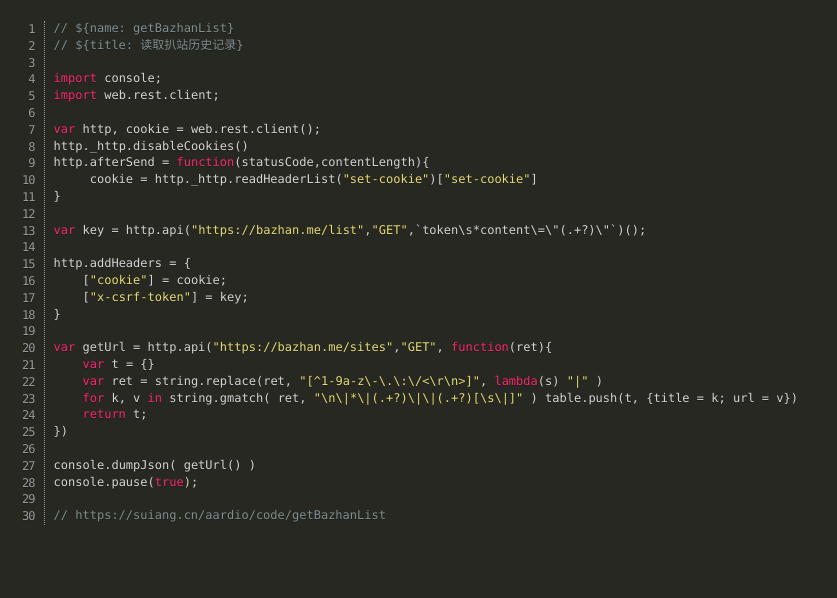
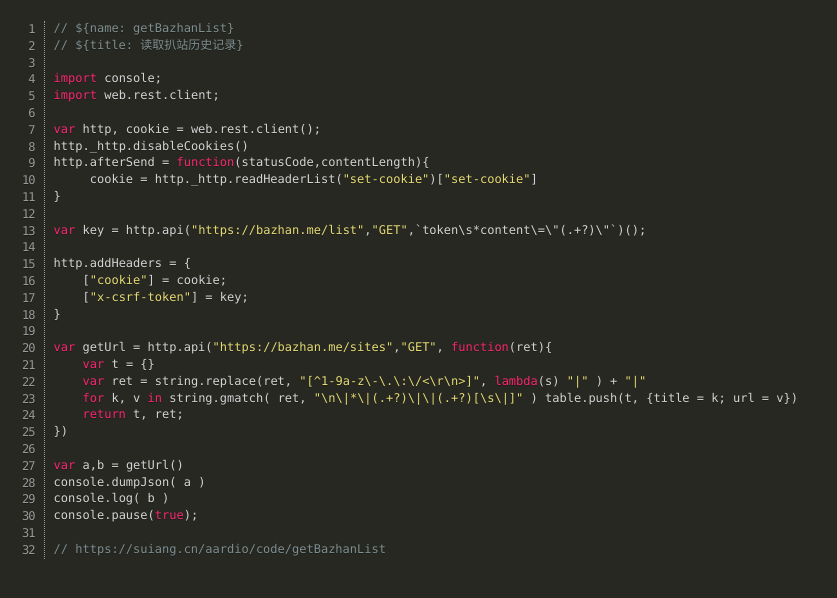
Before and after one commit to suiang/aardio, a Jekyll site: the page code/getBazhanList.html, which Jekyll copies as it is, in a window 1280 px wide. Shown: the top 598 px of the page, without its empty margins (0-837 px from the left). Built offline with Jekyll 4.4.1, drawn with Linux system fonts in a browser that asks for light colours; comment, search, counter and statistics services are not loaded.

Commit message:
Update getBazhanList

```diff
--- a/code/getBazhanList.html
+++ b/code/getBazhanList.html
@@ -30,12 +30,14 @@ http.addHeaders = {
 
 var getUrl = http.api("https://bazhan.me/sites","GET", function(ret){
     var t = {}
-	var ret = string.replace(ret, "[^1-9a-z\-\.\:\/&lt;\r\n&gt;]", lambda(s) "|" )
+	var ret = string.replace(ret, "[^1-9a-z\-\.\:\/&lt;\r\n&gt;]", lambda(s) "|" ) + "|"
 	for k, v in string.gmatch( ret, "\n\|*\|(.+?)\|\|(.+?)[\s\|]" ) table.push(t, {title = k; url = v})
-	return t;
+	return t, ret;
 })
 
-console.dumpJson( getUrl() )
+var a,b = getUrl()
+console.dumpJson( a )
+console.log( b )
 console.pause(true);
 
 // https://suiang.cn/aardio/code/getBazhanList
```
